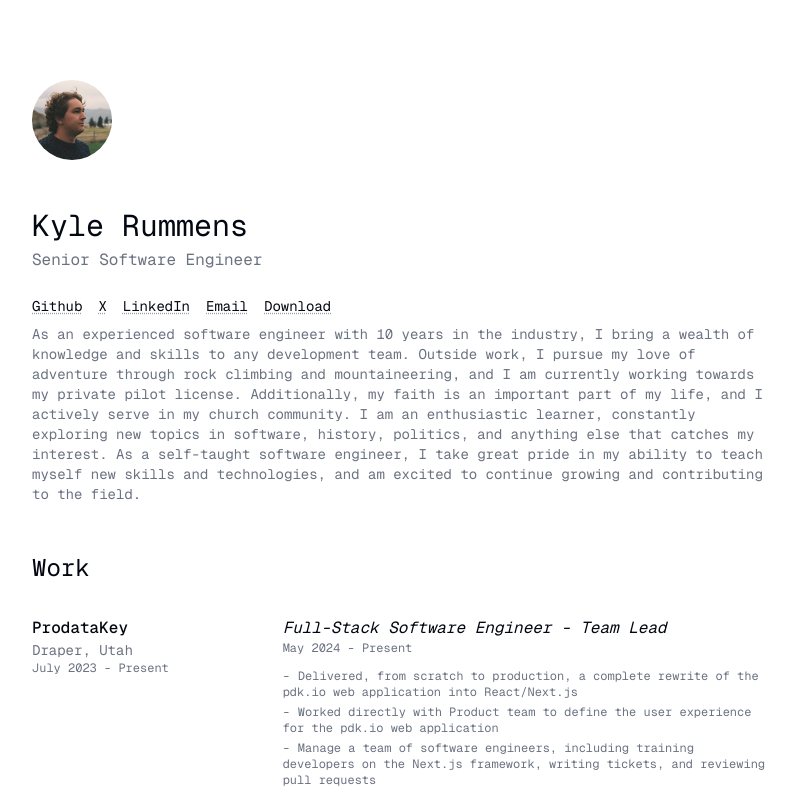
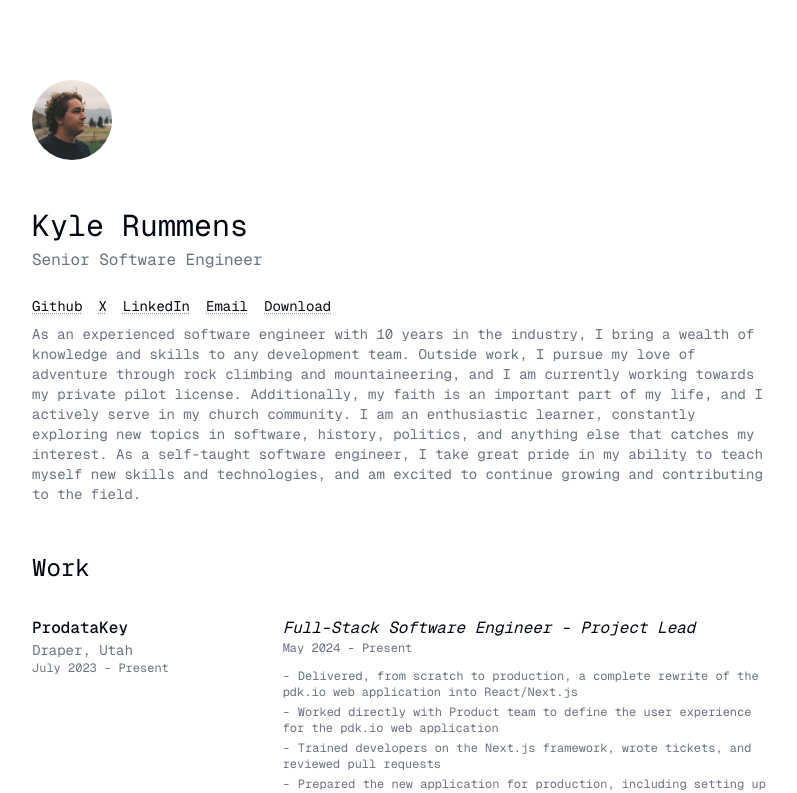
Before and after one commit to kylerummens/kylerummens.com, a Next.js app: page / in a window 1280 px wide. Shown: the top 793 px of the page, without its empty margins (240-1037 px from the left). Built offline with nearby package versions, Linux system fonts and the light colour scheme.

Commit message:
Update work-section.tsx

```diff
--- a/src/app/components/work-section.tsx
+++ b/src/app/components/work-section.tsx
@@ -23,11 +23,11 @@ const jobs: Job[] = [
     endDate: "Present",
     positions: [
       {
-        title: "Full-Stack Software Engineer - Team Lead",
+        title: "Full-Stack Software Engineer - Project Lead",
         responsibilities: [
           "Delivered, from scratch to production, a complete rewrite of the pdk.io web application into React/Next.js",
           "Worked directly with Product team to define the user experience for the pdk.io web application",
-          "Manage a team of software engineers, including training developers on the Next.js framework, writing tickets, and reviewing pull requests",
+          "Trained developers on the Next.js framework, wrote tickets, and reviewed pull requests",
           "Prepared the new application for production, including setting up CI/CD pipelines to enable automated deployments across various environments",
         ],
         startDate: "May 2024",
```
